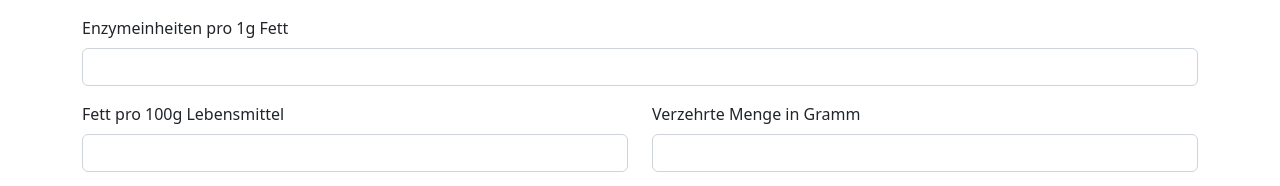
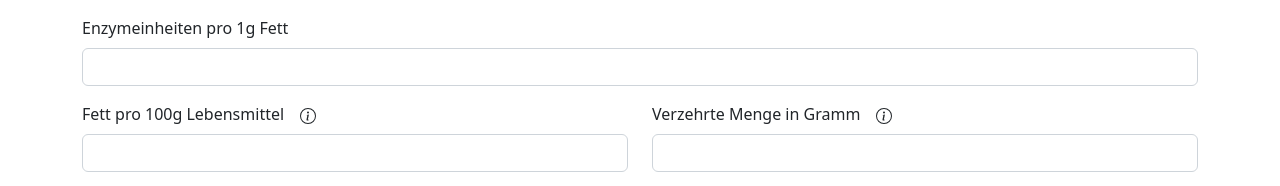
Before and after one commit to adalinger/enzyme-calculator, a React (Create React App) app in the folder frontend/: page / in a window 1280 px wide. Shown: the top 186 px of the page. Built offline with nearby package versions, Linux system fonts and the light colour scheme.

Commit message:
Add tooltip to input fields

```diff
--- a/frontend/package.json
+++ b/frontend/package.json
@@ -15,6 +15,7 @@
     "bootstrap": "^5.2.3",
     "react": "^18.2.0",
     "react-bootstrap": "^2.7.4",
+    "react-bootstrap-icons": "^1.10.3",
     "react-dom": "^18.2.0",
     "react-scripts": "5.0.1",
     "typescript": "^4.9.5",
--- a/frontend/src/EnzymeCalculator.tsx
+++ b/frontend/src/EnzymeCalculator.tsx
@@ -1,6 +1,7 @@
 import React from "react";
 import axios from 'axios';
 import {Button, Col, Container, Form, FormControl, FormLabel, Row} from "react-bootstrap";
+import {TooltipComponent} from "./TooltipComponent";
 
 interface Request {
     enzymeUnitsPerGramFat: string,
@@ -9,6 +10,9 @@ interface Request {
         eatenGramsFood: string
     }[]
 }
+
+const tooltipFatContent = "Der Fettgehalt ist auf der Verpackung des Lebensmittels abgedruckt";
+const tooltipEatenFood = "Die verzehrte Menge soll am besten abgewogen und nur im Notfall geschätzt werden";
 
 function EnzymeCalculator() {
     const [enzymeUnitsPerGramFat, setEnzymeUnitsPerGramFat] = React.useState('');
@@ -59,7 +63,10 @@ function EnzymeCalculator() {
                         <>
                             <Col xs={6} className="mt-3">
                                 <Form.Group>
-                                    <FormLabel htmlFor="fatPer100GramsFood">Fett pro 100g Lebensmittel</FormLabel>
+                                    <FormLabel htmlFor="fatPer100GramsFood">
+                                        Fett pro 100g Lebensmittel
+                                        <TooltipComponent>{tooltipFatContent}</TooltipComponent>
+                                    </FormLabel>
                                     <FormControl
                                         id="fatPer100GramsFood"
                                         type="number"
@@ -71,7 +78,10 @@ function EnzymeCalculator() {
                             </Col>
                             <Col xs={6} className="mt-3">
                                 <Form.Group>
-                                    <FormLabel htmlFor="eatenGramsFood">Verzehrte Menge in Gramm</FormLabel>
+                                    <FormLabel htmlFor="eatenGramsFood">
+                                        Verzehrte Menge in Gramm
+                                        <TooltipComponent>{tooltipEatenFood}</TooltipComponent>
+                                    </FormLabel>
                                     <FormControl
                                         id="eatenGramsFood"
                                         type="number"
--- /dev/null
+++ b/frontend/src/TooltipComponent.tsx
@@ -0,0 +1,20 @@
+import {OverlayTrigger, Tooltip} from 'react-bootstrap'
+import {InfoCircle} from 'react-bootstrap-icons'
+import {ReactNode} from "react";
+
+interface TooltipComponentProps {
+    children: ReactNode
+}
+
+export function TooltipComponent(props: TooltipComponentProps): JSX.Element {
+    return (
+        <OverlayTrigger
+            placement="top"
+            overlay={
+                <Tooltip id="button-tooltip">
+                    {props.children}
+                </Tooltip>}>
+            <InfoCircle className="mx-3"/>
+        </OverlayTrigger>
+    )
+}
```
Also changed, not shown: 1 other file (tests, documents, lock files or other folders).
